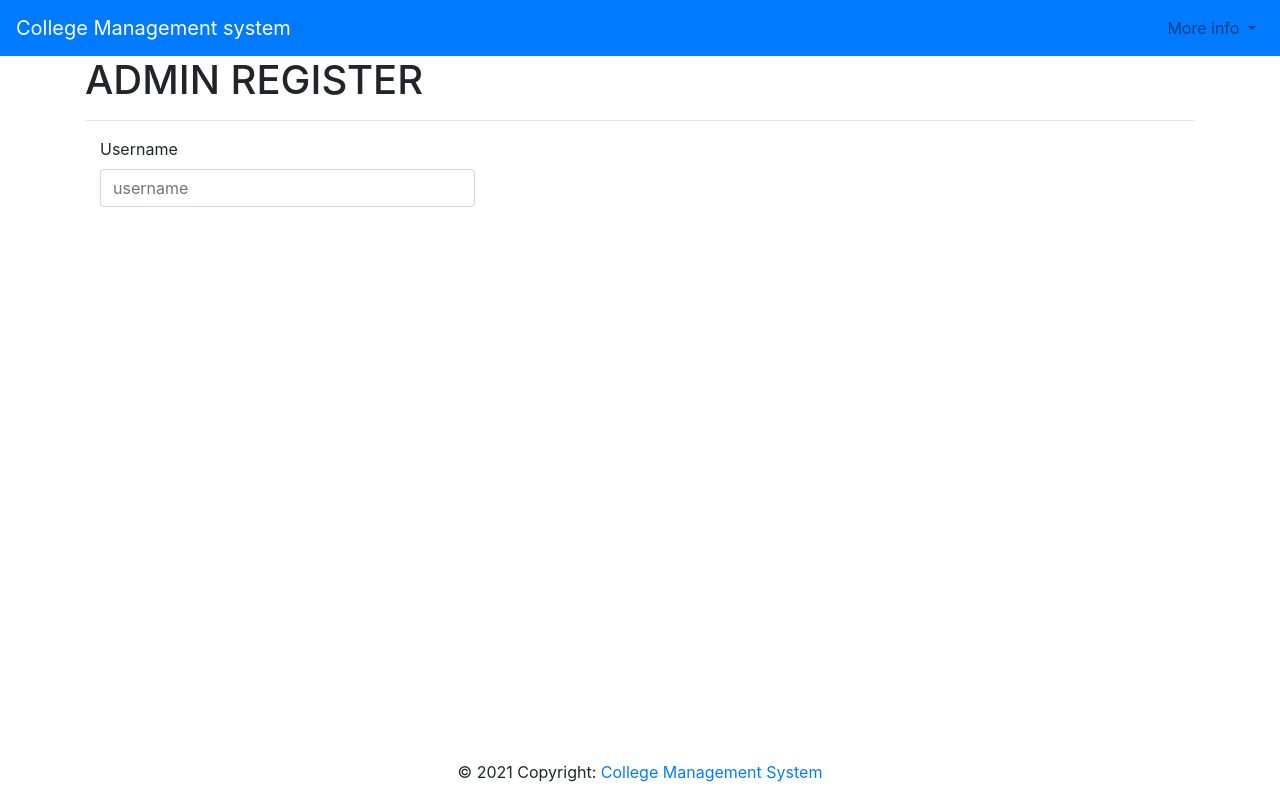
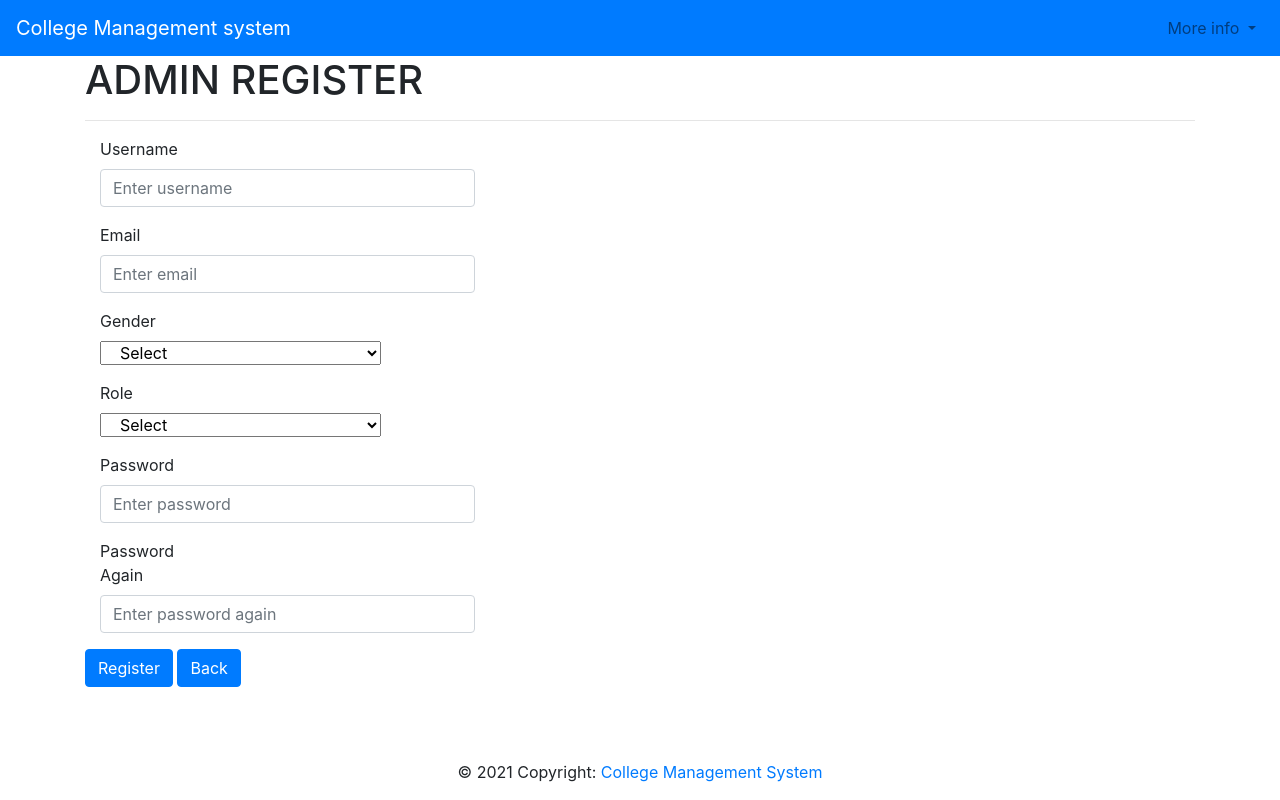
Before and after one commit to dheeraj755148/codeIgniterPractice, a CodeIgniter app: page /database/index.php/welcome/adminRegister in a window 1280 px wide. Run offline with CodeIgniter, Linux system fonts and the light colour scheme; data that the repository does not hold is empty; some libraries are stand-ins or nearby versions.

Commit message:
register- getting data from db

```diff
--- a/codeIgniter/application/config/autoload.php
+++ b/codeIgniter/application/config/autoload.php
@@ -58,7 +58,7 @@ $autoload['packages'] = array();
 |
 |	$autoload['libraries'] = array('user_agent' => 'ua');
 */
-$autoload['libraries'] = array();
+$autoload['libraries'] = array('database');
 
 /*
 | -------------------------------------------------------------------
@@ -89,7 +89,7 @@ $autoload['drivers'] = array();
 |
 |	$autoload['helper'] = array('url', 'file');
 */
-$autoload['helper'] = array('url');
+$autoload['helper'] = array('url','form');
 
 /*
 | -------------------------------------------------------------------
--- a/codeIgniter/application/config/database.php
+++ b/codeIgniter/application/config/database.php
@@ -76,9 +76,9 @@ $query_builder = TRUE;
 $db['default'] = array(
 	'dsn'	=> '',
 	'hostname' => 'localhost',
-	'username' => '',
+	'username' => 'root',
 	'password' => '',
-	'database' => '',
+	'database' => 'college',
 	'dbdriver' => 'mysqli',
 	'dbprefix' => '',
 	'pconnect' => FALSE,
--- a/codeIgniter/application/controllers/Welcome.php
+++ b/codeIgniter/application/controllers/Welcome.php
@@ -27,7 +27,9 @@ class Welcome extends CI_Controller
 		$this->load->view('firstAttempt');
 	}
 	public function adminRegister(){
-		$this->load->view('adminRegister');
+		$this->load->model('query');
+		$roles = $this->query->getRoles();
+		$this->load->view('adminRegister',['roles'=>$roles]);
 	}
 
 	public function adminLogin(){
--- /dev/null
+++ b/codeIgniter/application/models/query.php
@@ -0,0 +1,13 @@
+<?php
+
+    class query extends CI_Model{
+        public function getRoles(){
+            $roles = $this->db->get('roles');
+
+            if($roles -> num_rows() >0){
+                 $roles->result();
+                 return($roles->result());
+            }
+        }
+    }
+?>
--- a/codeIgniter/application/views/adminRegister.php
+++ b/codeIgniter/application/views/adminRegister.php
@@ -3,6 +3,7 @@
 <?php include('inc/header.php') ?>
 
 <div class="container">
+    <?php echo form_open('welcome/adminSignup') ?>
     <h1>ADMIN REGISTER</h1>
     <hr>
     <div class="row">
@@ -10,11 +11,73 @@
             <div class="form-group">
                 <label class="col-md-3 control-label">Username</label>
                 <div class="col-md-9">
-                    <input type="text" class="form-control" placeholder="username" name="username">
+                    <?php echo form_input(['name' => 'username', 'class' => 'form-control', 'placeholder' => 'Enter username']) ?>
                 </div>
             </div>
         </div>
     </div>
+    <div class="row">
+        <div class="col-md-6">
+            <div class="form-group">
+                <label class="col-md-3 control-label">Email</label>
+                <div class="col-md-9">
+                    <?php echo form_input(['name' => 'email', 'class' => 'form-control', 'placeholder' => 'Enter email']) ?>
+                </div>
+            </div>
+        </div>
+    </div>
+    <div class="row">
+        <div class="col-md-6">
+            <div class="form-group">
+                <label class="col-md-3 control-label">Gender</label>
+                <div class="col-md-9">
+                <select name="gender" class="col-lg-9">
+                <option value="">Select</option>
+                <option value="male">Male</option>
+                <option value="female">Female</option>
+                </select>
+                </div>
+            </div>
+        </div>
+    </div>
+    <div class="row">
+        <div class="col-md-6">
+            <div class="form-group">
+                <label class="col-md-3 control-label">Role</label>
+                <div class="col-md-9">
+                <select name="role_id" class="col-lg-9">
+                <option value="">Select</option>
+                <?php foreach($roles as $role):?>
+                    <option value=<?php echo $role -> roleName ?>><?php echo $role -> roleName ?></option>
+                <?php endforeach ?>
+                </select>
+                </div>
+            </div>
+        </div>
+    </div>
+    <div class="row">
+        <div class="col-md-6">
+            <div class="form-group">
+                <label class="col-md-3 control-label">Password</label>
+                <div class="col-md-9">
+                    <?php echo form_input(['name' => 'password', 'class' => 'form-control', 'placeholder' => 'Enter password']) ?>
+                </div>
+            </div>
+        </div>
+    </div>
+    <div class="row">
+        <div class="col-md-6">
+            <div class="form-group">
+                <label class="col-md-3 control-label">Password Again</label>
+                <div class="col-md-9">
+                    <?php echo form_input(['name' => 'password_again', 'class' => 'form-control', 'placeholder' => 'Enter password again']) ?>
+                </div>
+            </div>
+        </div>
+    </div>
+    <button type="submit" class="btn btn-primary">Register</button>
+    <?php echo anchor("welcome/Dashboard", "Back",['class'=>'btn btn-primary']) ?>
+    <?php echo form_close() ?>
 </div>
 
 
```
Lines whose indentation alone changed are shown as unchanged.
